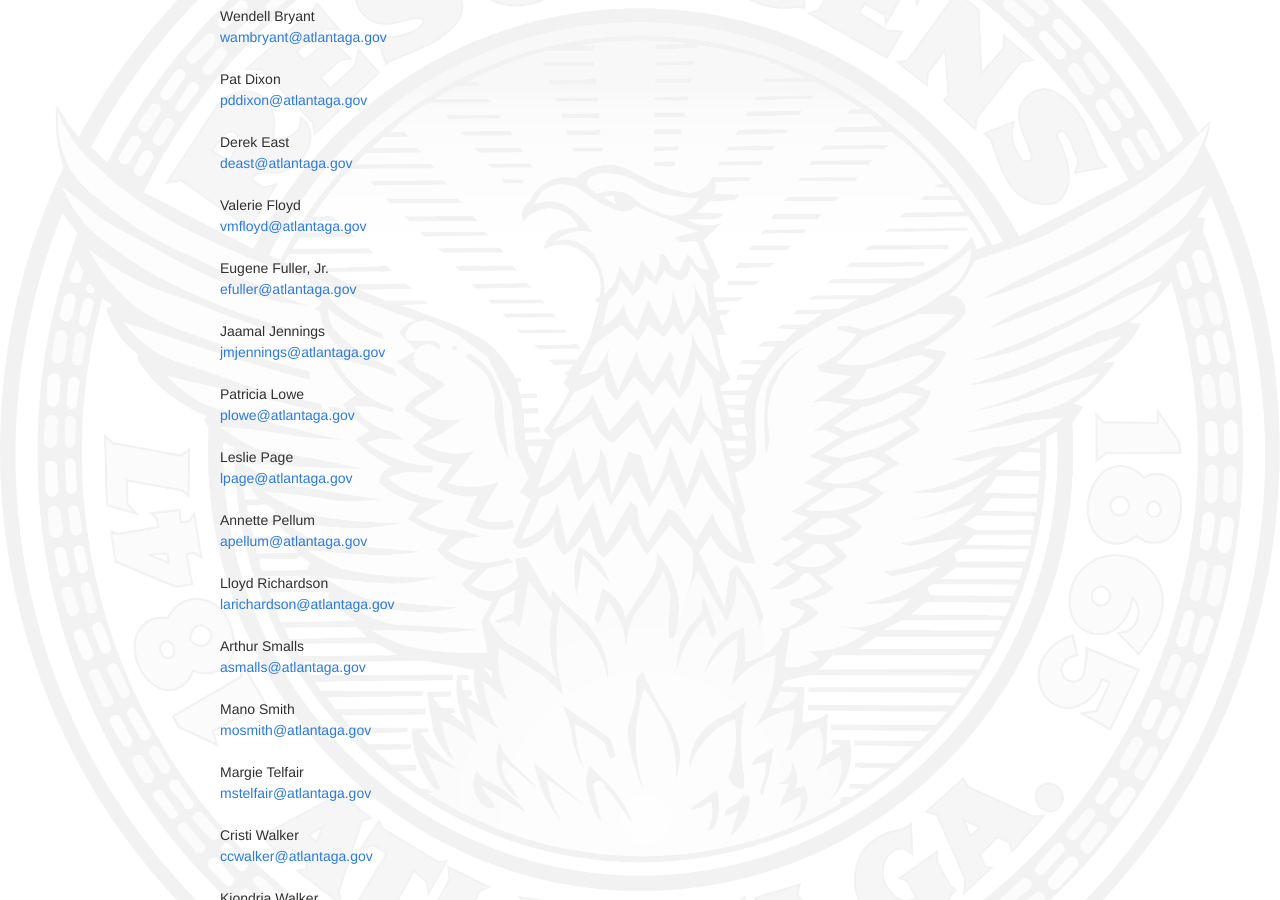
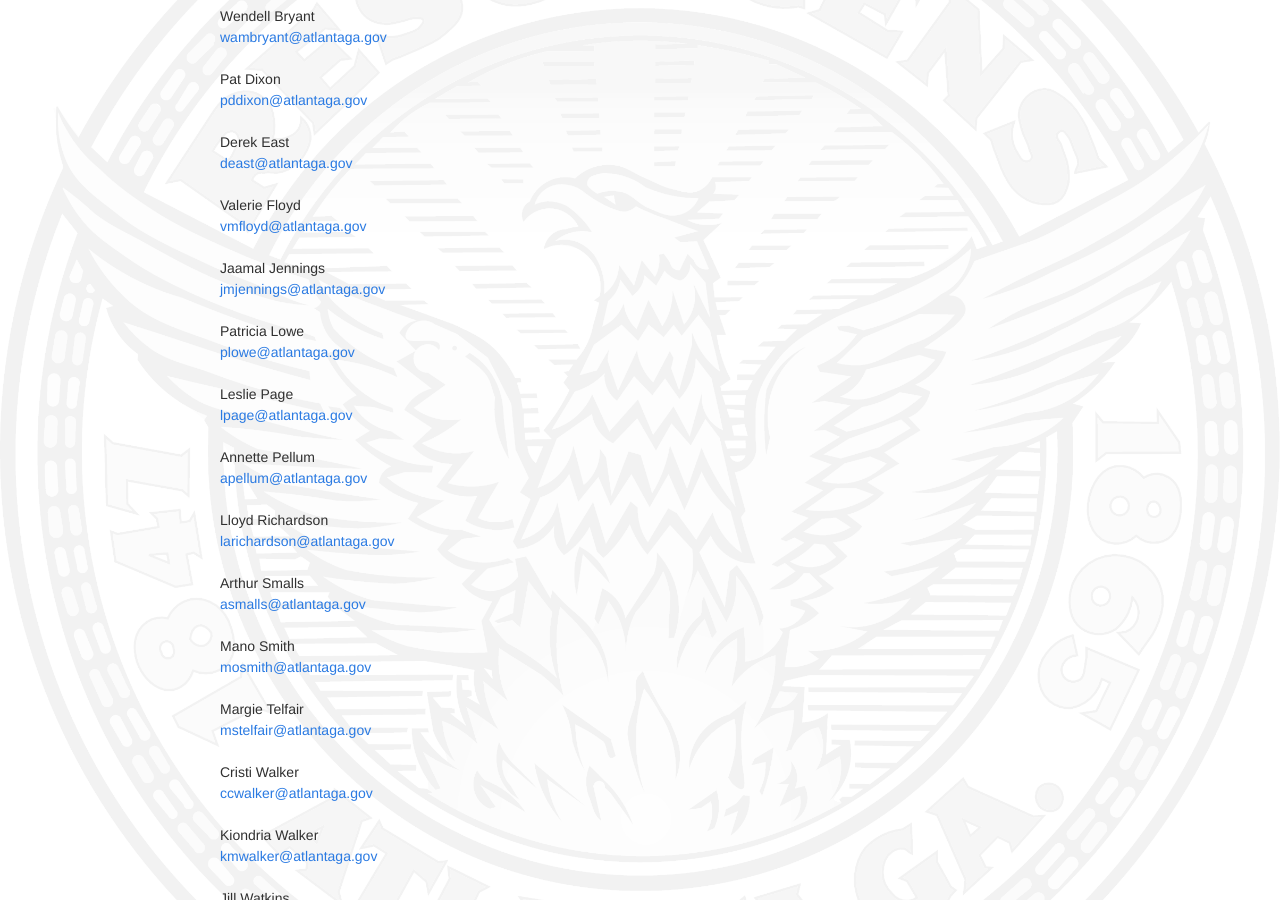
Before and after one commit to codeforamerica/atlanta-procurement-www, a Jekyll site: the page built from contact/index.md, in a window 1280 px wide and 900 px high, scrolled down 1128 px. Built offline with Jekyll 4.4.1, drawn with Linux system fonts in a browser that asks for light colours; nearby versions of some CDN libraries.

Commit message:
Updating list of contracting officers.

```diff
--- a/contact/index.md
+++ b/contact/index.md
@@ -53,9 +53,6 @@ Derek East
 Valerie Floyd
 [vmfloyd@atlantaga.gov](mailto:vmfloyd@atlantaga.gov "Email Valerie Floyd, Contracting officer")
 <br><br>
-Eugene Fuller, Jr.
-[efuller@atlantaga.gov](mailto:efuller@atlantaga.gov "Email Eugene Fuller, Jr., Contracting officer")
-<br><br>
 Jaamal Jennings
 [jmjennings@atlantaga.gov](mailto:atlantaga.gov "Email Jaamal Jennings, Contracting officer")
 <br><br>
```
